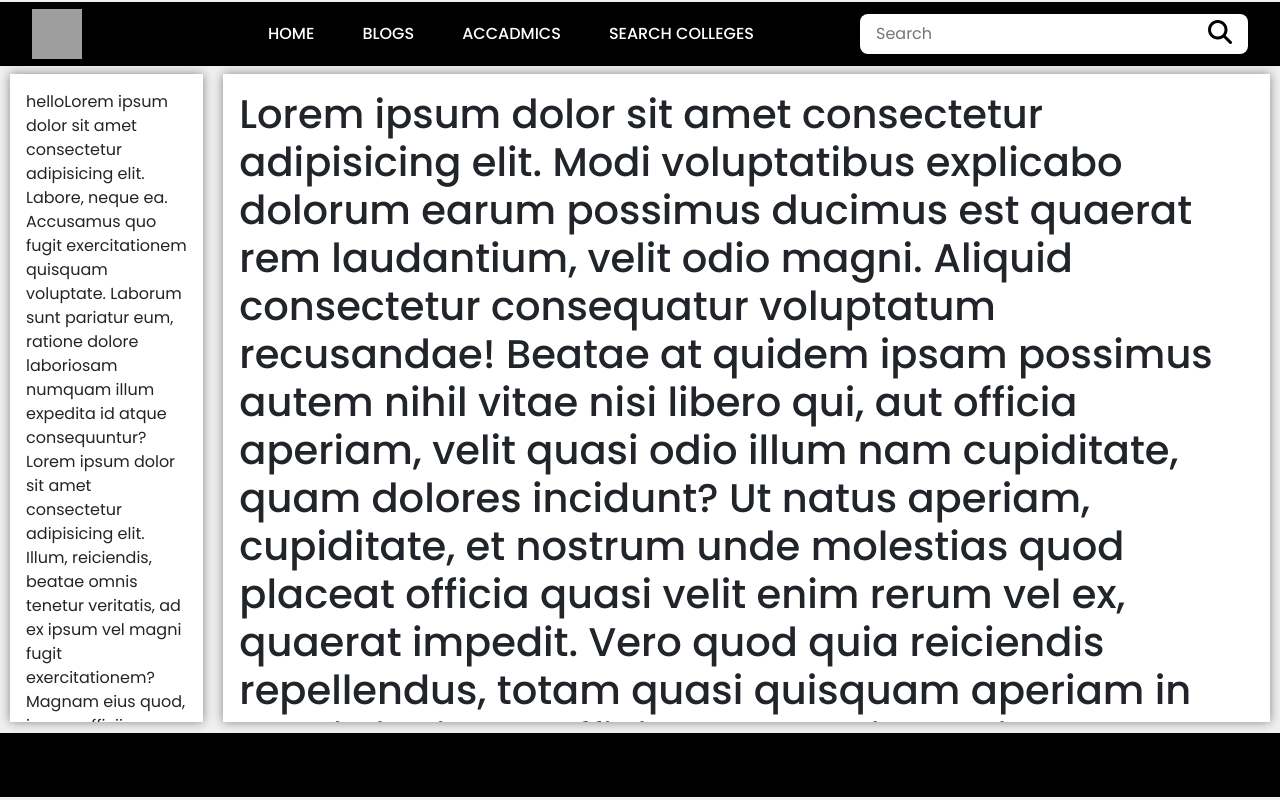
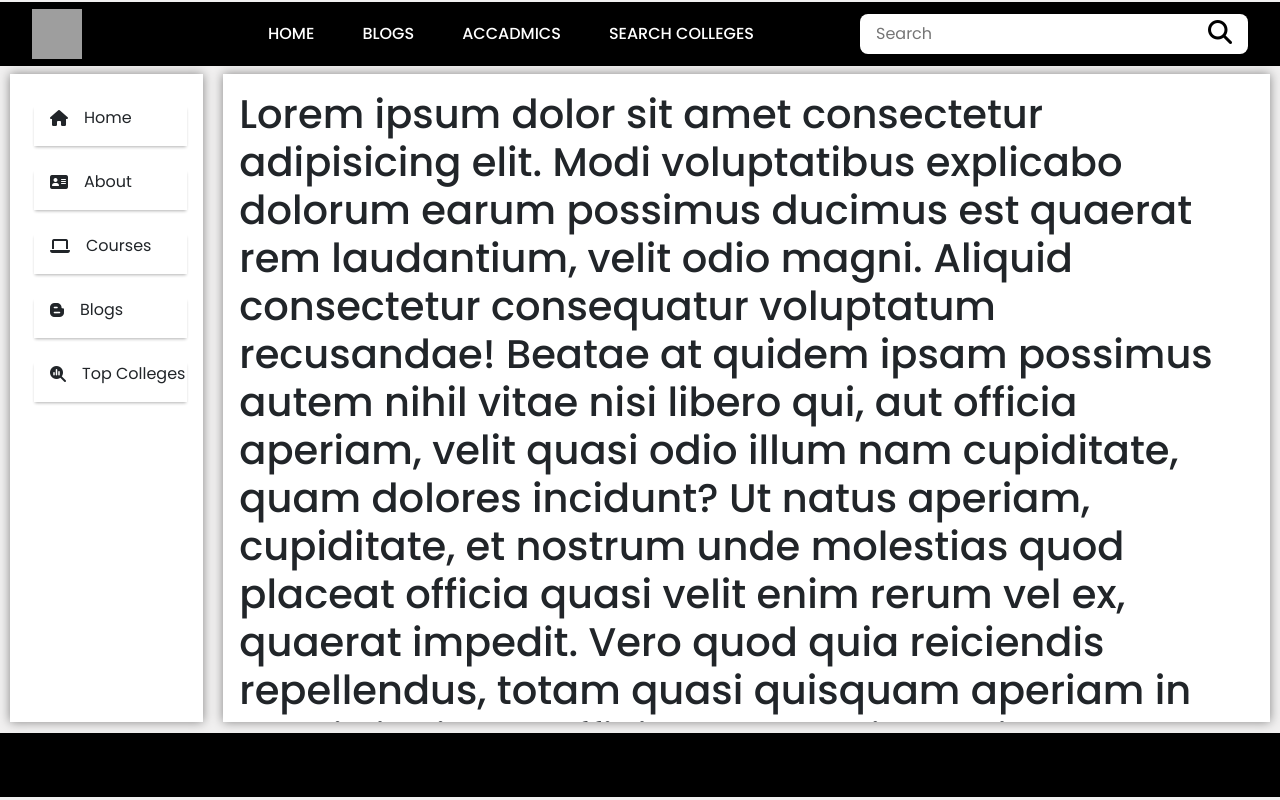
Before and after one commit to girrajkushwahin/stuadvisor, a React (Create React App) app in the folder client/: page / in a window 1280 px wide. Built offline with nearby package versions, Linux system fonts and the light colour scheme; grey boxes are pictures that could not be loaded.

Commit message:
side bar css added

```diff
--- a/client/src/components/NavBar.jsx
+++ b/client/src/components/NavBar.jsx
@@ -1,8 +1,5 @@
 import React from 'react';
 import logo from '../images/logo.png';
-import searchIcon from '../images/search-icon.png'
-import searchIcon1 from '../images/search-icon-black.png'
-import { FontAwesomeIcon } from '@fortawesome/react-fontawesome';
 
 const NavBar = () => {
     return (
--- a/client/src/components/SideBar.jsx
+++ b/client/src/components/SideBar.jsx
@@ -3,21 +3,15 @@ import React from 'react'
 const SideBar = () => {
     return (
         <>
-            {/* <h2>create sidebar</h2>
-            <div className="side-bar">
-
-            </div> */}
-
 
             <div className="main-item main-left">
-                hello
-                {/* <div className="nav"></div>
-                <div className="content">
-                    <div className="left"></div>
-                    <div className="right"></div>
-                </div>
-                <div className="footer"></div> */}
-                Lorem ipsum dolor sit amet consectetur adipisicing elit. Labore, neque ea. Accusamus quo fugit exercitationem quisquam voluptate. Laborum sunt pariatur eum, ratione dolore laboriosam numquam illum expedita id atque consequuntur? Lorem ipsum dolor sit amet consectetur adipisicing elit. Illum, reiciendis, beatae omnis tenetur veritatis, ad ex ipsum vel magni fugit exercitationem? Magnam eius quod, ipsam officiis temporibus natus voluptas quam neque officia itaque dolore qui aliquid, consequuntur incidunt. Labore reiciendis placeat voluptatum nisi, totam excepturi accusamus nostrum, magni commodi magnam quaerat fugit exercitationem a tenetur quas alias accusantium? Voluptatibus dolorem consectetur aliquam veritatis inventore voluptatum velit temporibus sed autem. Magnam nemo ad asperiores cumque? Accusamus unde porro quam omnis illo ullam deleniti, veritatis, reiciendis atque, est quaerat. Nesciunt ut neque corrupti modi tempora incidunt velit, fuga, sapiente fugit a mollitia.
+                <ul className='side-ul'>
+                    <li className='side-li side-li1'><i className="i-tag fa-solid fa-house"></i><span>Home</span></li>
+                    <li className='side-li side-li2'><i className="i-tag fa-solid fa-address-card"></i><span>About</span></li>
+                    <li className='side-li side-li3'><i className="i-tag fa-sharp fa-solid fa-laptop"></i><span>Courses</span></li>
+                    <li className='side-li side-li4'><i className="i-tag fa-brands fa-blogger-b"></i><span>Blogs</span></li>
+                    <li className='side-li side-li5'><i className="i-tag fa-solid fa-magnifying-glass-chart"></i><span>Top Colleges</span></li>
+                </ul>
             </div>
         </>
     )
--- a/client/src/components/Template.jsx
+++ b/client/src/components/Template.jsx
@@ -7,7 +7,6 @@ import Footer from './Footer';
 const Template = () => {
   return (
     <>
-      {/* <div className="container-fluid main-container"> */}
       <div className="main-container">
         <NavBar />
         <div className="main-content">
--- a/client/src/index.css
+++ b/client/src/index.css
@@ -3,6 +3,7 @@
   margin: 0;
   padding: 0;
   box-sizing: border-box;
+  list-style: none;
 }
 /* colors */
 :root{
@@ -162,9 +163,34 @@ body{
 
 .main-item{
   background: var(--white);
-    height: calc(100vh - var(--total-height));
-    overflow: auto;
-    margin: 10px;
-    box-shadow: 0px 0px 10px rgb(0 0 0 / 45%);
-    padding: 1rem;
+  height: calc(100vh - var(--total-height));
+  overflow: auto;
+  margin: 10px;
+  box-shadow: 0px 0px 10px rgb(0 0 0 / 45%);
+  padding: 1rem;
 }
+
+
+/* **************************************** SideBar *************************************************** */
+.side-ul{
+  margin-top: var(--md-1);
+  padding-left: var(--md-0-5);
+}
+.side-ul .side-li{
+  display: flex;
+  align-items: center;
+  margin-bottom: var(--md-1-5);
+  cursor: pointer;
+  box-shadow: 0 2px 3px -1px rgba(0, 0, 0, 0.3);
+  padding-left: var(--md-1);
+  padding-bottom: var(--md-1);
+}
+
+.side-ul .side-li .i-tag{
+  margin-right: var(--md-1);
+  transition: all .3s ease-in;
+}
+
+.side-ul .side-li:hover .i-tag{
+  color: var(--dark-red-1);
+}
```
Also changed, not shown: client/src/images/search-icon-black.png (deleted), client/src/images/search-icon.png (deleted).
